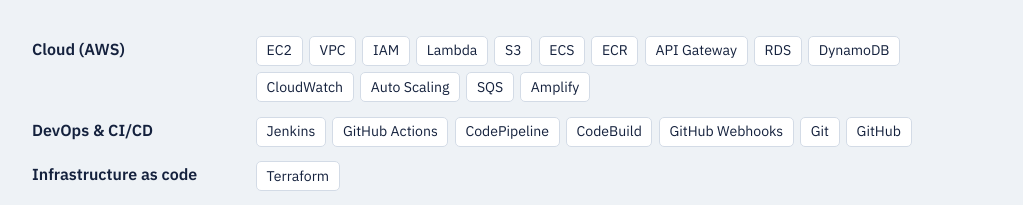
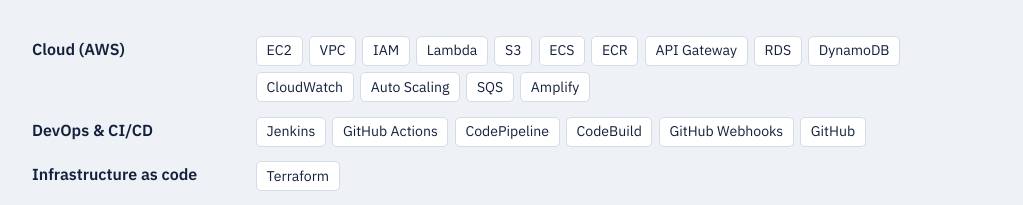
Before and after one commit to thirumalai004/New-portfolio, a plain HTML site: page index.html in a window 1280 px wide. Shown: the part 808-1013 px from the top of the page, without its empty margins (128-1151 px from the left). Drawn offline with nearby package versions, Linux system fonts and the light colour scheme.

Commit message:
new html 2 commit

```diff
--- a/index.html
+++ b/index.html
@@ -181,7 +181,7 @@ footer a{color:#fff}
       <dt>Cloud (AWS)</dt>
       <dd class="chips"><span>EC2</span><span>VPC</span><span>IAM</span><span>Lambda</span><span>S3</span><span>ECS</span><span>ECR</span><span>API Gateway</span><span>RDS</span><span>DynamoDB</span><span>CloudWatch</span><span>Auto Scaling</span><span>SQS</span><span>Amplify</span></dd>
       <dt>DevOps &amp; CI/CD</dt>
-      <dd class="chips"><span>Jenkins</span><span>GitHub Actions</span><span>CodePipeline</span><span>CodeBuild</span><span>GitHub Webhooks</span><span>Git</span><span>GitHub</span></dd>
+      <dd class="chips"><span>Jenkins</span><span>GitHub Actions</span><span>CodePipeline</span><span>CodeBuild</span><span>GitHub Webhooks</span><span>GitHub</span></dd>
       <dt>Infrastructure as code</dt>
       <dd class="chips"><span>Terraform</span></dd>
       <dt>Containers</dt>
```
